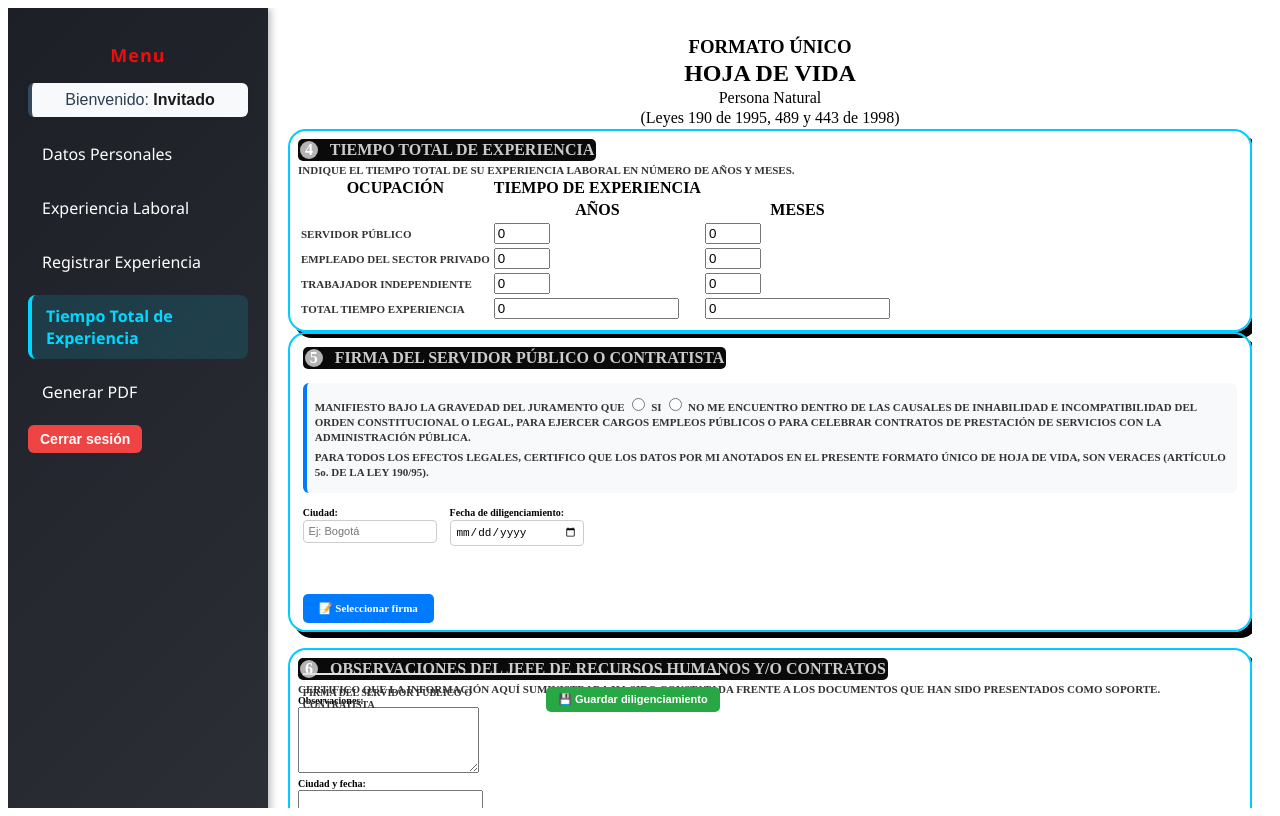
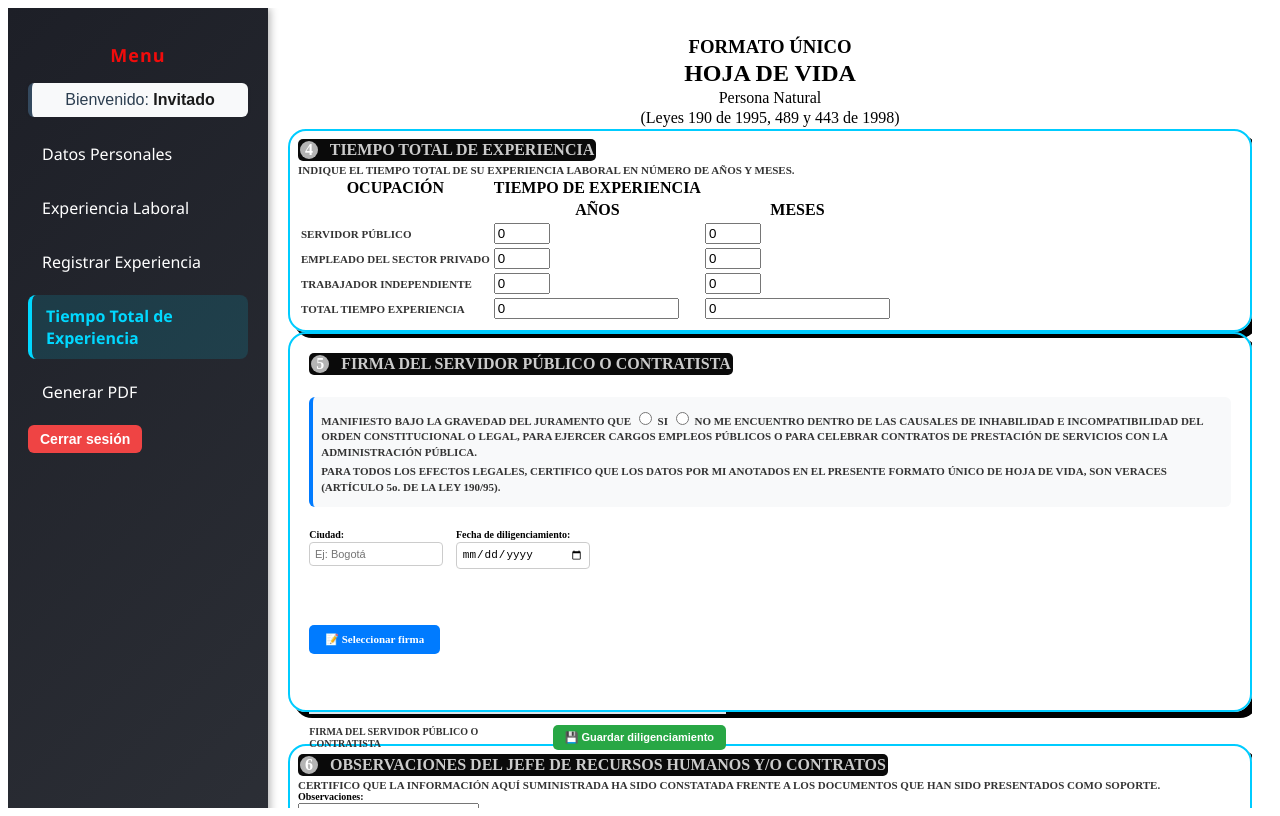
Before and after one commit to RandySimanca/formatounicoenlinea, a Vue app in the folder frontend/: page /panel/Hoja3 in a window 1280 px wide. Built offline with nearby package versions, Linux system fonts and the light colour scheme; no server answers; sample sign-in values are in the browser's storage.

Commit message:
css corregido

```diff
--- a/frontend/src/components/FirmaServidorComponent.vue
+++ b/frontend/src/components/FirmaServidorComponent.vue
@@ -356,13 +356,16 @@ const cambiarFirma = () => {
 
 /* ✅ Contenedor principal CON altura controlada */
 .firma-section {
-  display: flex;
-  flex-direction: column;
-  gap: 0.3rem;
-  padding: 0.8rem !important; /* ✅ Aumentado para dar espacio interno */
-  box-sizing: border-box;
-  margin-bottom: 1rem; /* ✅ Espacio inferior para separar del siguiente componente */
-  position: relative; /* ✅ Para contener elementos posicionados */
+  display: flex !important;
+  flex-direction: column !important;
+  gap: 0.8rem !important; /* Aumentado para dar más espacio */
+  padding: 1.2rem !important; /* Override del padding global */
+  box-sizing: border-box !important;
+  margin-bottom: 2rem !important; /* Espacio inferior para separar del siguiente componente */
+  position: relative !important;
+  min-height: auto !important;
+  height: auto !important;
+  overflow: visible !important;
 }
 
 /* Contenedor de datos de ciudad y fecha */
--- a/frontend/src/views/Hoja1.vue
+++ b/frontend/src/views/Hoja1.vue
@@ -181,9 +181,6 @@ function generarPDF() {
 }
 </script>
 
-<style scoped>
-
-</style>
 
 <style scoped>
 /* ===== ESTILOS OPTIMIZADOS PARA UNA SOLA PÁGINA ===== */
@@ -826,8 +823,8 @@ form {
   background: linear-gradient(135deg, #f59e0b, #d97706);
   transform: translateY(-2px);
 }
-
+/*
 .compoFirma {
-  height: 300px; /* Reducido */
-}
+  height: 300px;  Reducido
+}*/
 </style>
--- a/frontend/src/views/Hoja3.vue
+++ b/frontend/src/views/Hoja3.vue
@@ -12,7 +12,8 @@
         :totalMeses="totalMeses"
       />
 
-      <FirmaServidorComponent class="compoFirma" />
+      <!-- ✅ REMOVIDA la clase compoFirma -->
+      <FirmaServidorComponent />
       <RecursosHumComponent />
     </div>
 
```
